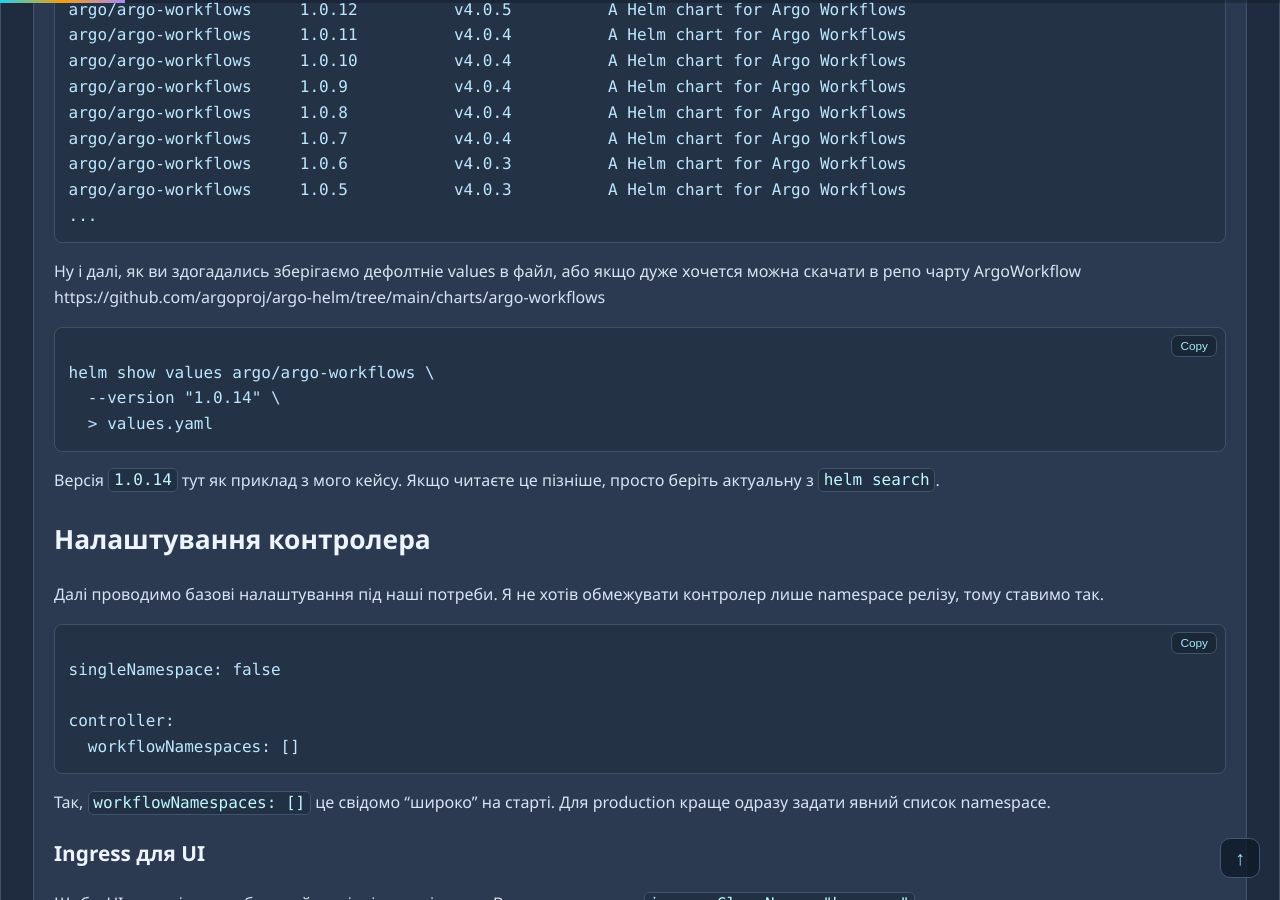
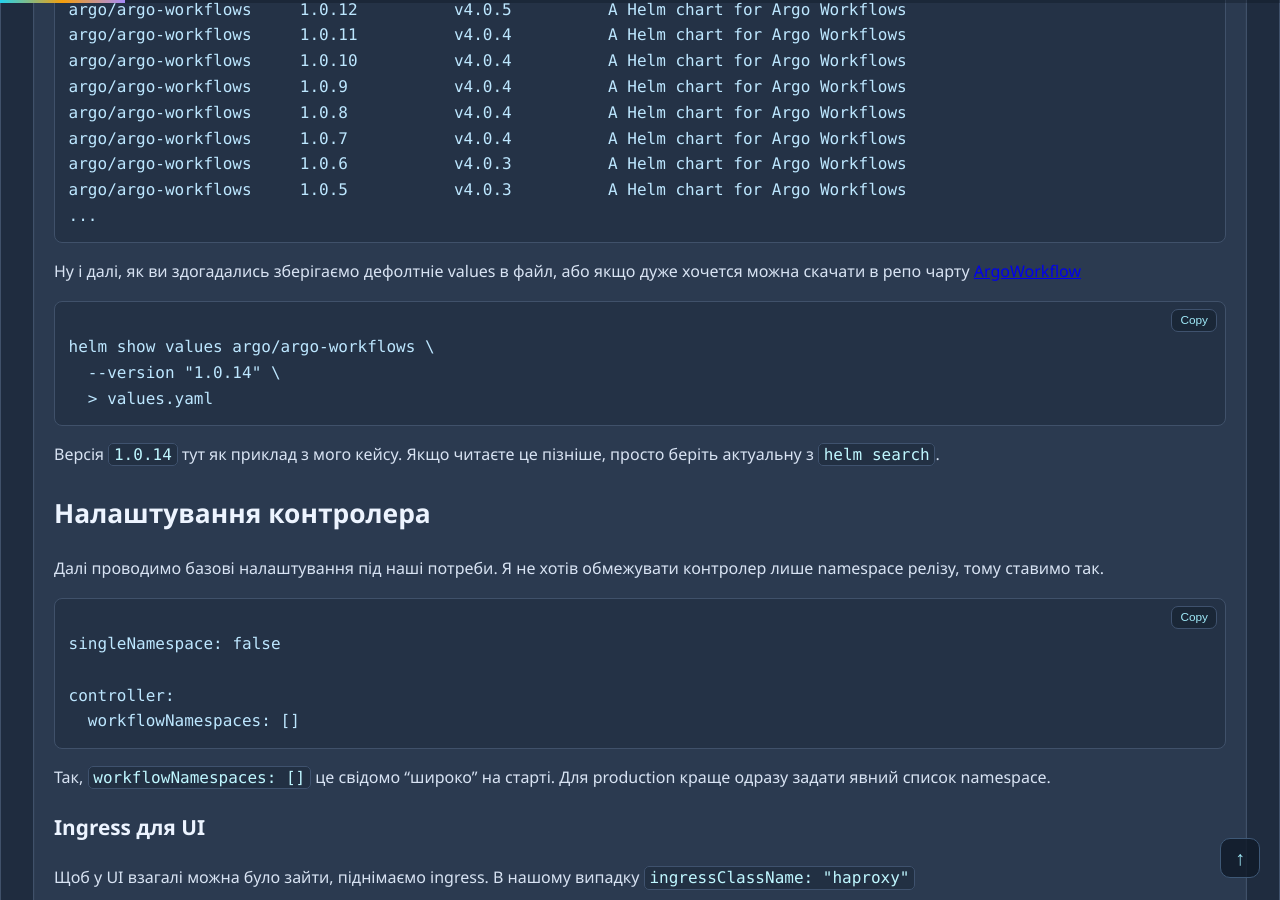
Before and after one commit to paparoot-devops/paparoot, a Jekyll site: the page built from _posts/2026-05-26-argo-workflows-v-eks.md, in a window 1280 px wide and 900 px high, scrolled down 1412 px. Built offline with Jekyll 4.4.1, drawn with Linux system fonts in a browser that asks for light colours.

Commit message:
add new post

````diff
--- a/_posts/2026-05-26-argo-workflows-v-eks.md
+++ b/_posts/2026-05-26-argo-workflows-v-eks.md
@@ -43,7 +43,7 @@ argo/argo-workflows	1.0.5        	v4.0.3     	A Helm chart for Argo Workflows
 ...
 ```
 
-Ну і далі, як ви здогадались зберігаємо дефолтніе values в файл, або якщо дуже хочется можна скачати в репо чарту ArgoWorkflow https://github.com/argoproj/argo-helm/tree/main/charts/argo-workflows
+Ну і далі, як ви здогадались зберігаємо дефолтніе values в файл, або якщо дуже хочется можна скачати в репо чарту [ArgoWorkflow](https://github.com/argoproj/argo-helm/tree/main/charts/argo-workflows)
 
 ```bash
 helm show values argo/argo-workflows \
````
